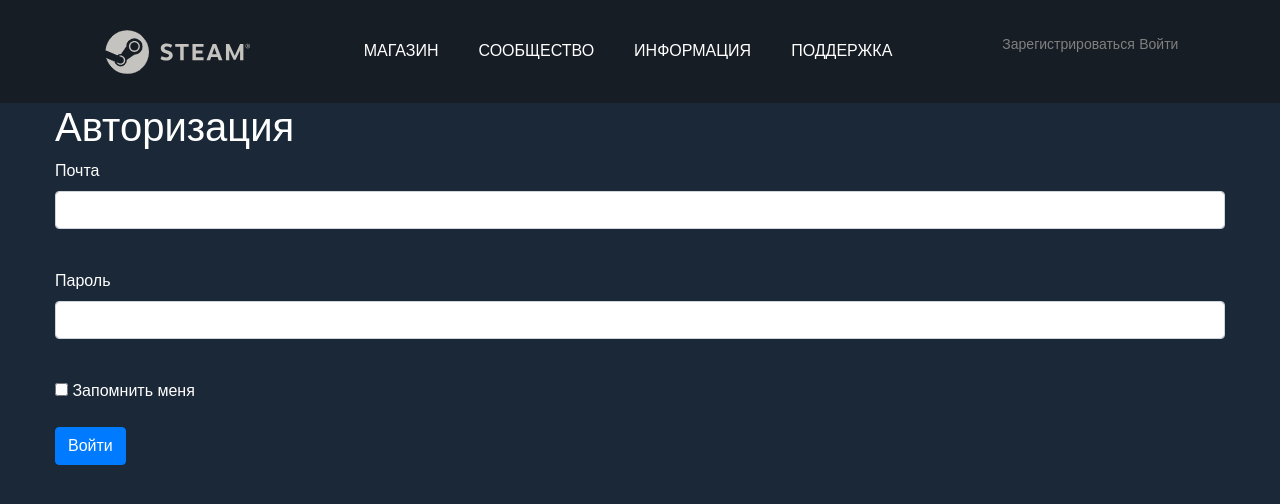
After one commit to Aleksan0922/Stearncommunity, a Flask app: template templates/login.html in a window 1280 px wide. The commit adds this page. Shown: the top 504 px of the page. Run offline with Flask 3, Linux system fonts and the light colour scheme; the template is opened without the code that fills it: values that come from a table or form of the project are taken from there, others are empty; some libraries are stand-ins or nearby versions.

Commit message:
Добавил header и игру

```diff
--- /dev/null
+++ b/main.py
@@ -0,0 +1,84 @@
+from flask import make_response, jsonify
+import datetime
+
+from wtforms import EmailField, PasswordField, BooleanField, SubmitField, IntegerField, DateTimeField
+from wtforms.validators import DataRequired
+from wtforms.fields.simple import StringField
+
+from flask import Flask, abort
+from flask import render_template, request, redirect
+from flask_wtf import FlaskForm
+from flask_login import LoginManager, login_user, logout_user, login_required, current_user
+from flask_restful import reqparse, abort, Api, Resource
+
+from data import db_session
+from data.users import User
+
+app = Flask(__name__)
+app.config['SECRET_KEY'] = 'yandexlyceum_secret_key'
+api = Api(app)
+
+login_manager = LoginManager()
+login_manager.init_app(app)
+
+db_session.global_init("db/stearn_users.db")
+
+
+def main():
+    db_session.global_init("db/stearn_users.db")
+    app.run(host='127.0.0.1', port=5000)
+
+
+class LoginForm(FlaskForm):
+    email = EmailField('Почта', validators=[DataRequired()])
+    password = PasswordField('Пароль', validators=[DataRequired()])
+    remember_me = BooleanField('Запомнить меня')
+    submit = SubmitField('Войти')
+
+
+@app.route('/')
+@app.route('/index')
+def index():
+    return render_template('index.html')
+
+
+@login_manager.user_loader
+def load_user(user_id):
+    db_sess = db_session.create_session()
+    return db_sess.query(User).get(user_id)
+
+
+@app.route('/logout')
+@login_required
+def logout():
+    logout_user()
+    return redirect("/")
+
+
+@app.route('/login', methods=['GET', 'POST'])
+def login():
+    form = LoginForm()
+    if form.validate_on_submit():
+        db_sess = db_session.create_session()
+        user = db_sess.query(User).filter(User.email == form.email.data).first()
+        if user and user.check_password(form.password.data):
+            login_user(user, remember=form.remember_me.data)
+            return redirect("/")
+        return render_template('login.html',
+                               message="Неправильный логин или пароль",
+                               form=form)
+    return render_template('login.html', title='Авторизация', form=form)
+
+
+@app.errorhandler(404)
+def not_found(error):
+    return make_response(jsonify({'error': 'Not found'}), 404)
+
+
+@app.errorhandler(400)
+def bad_request(_):
+    return make_response(jsonify({'error': 'Bad Request'}), 400)
+
+
+if __name__ == '__main__':
+    main()
--- a/static/css/style.css
+++ b/static/css/style.css
@@ -1,9 +1,112 @@
+* {
+    margin: 0;
+    padding: 0;
+}
+
 body {
-    background-color: #19191A;
+    background-color: #1b2838;
     font-family: 'Arial', sans-serif;
     color: white;
+    overflow: hidden;
+}
+
+.container {
+    max-width: 1200px;
+    margin: 0 auto;
 }
 
 .header-text{
     font-color: #FFFFFF;
 }
+
+.header {
+    background-color: #171d25;
+    padding: 24px 0;
+}
+
+.main-nav {
+    display: flex;
+    align-items: center;
+}
+
+.login {
+    margin-top: 100px;
+    color: grey;
+    font-size: 14px;
+    text-decoration: none;
+    cursor: pointer;
+}
+
+.header .container {
+    display: flex;
+    align-items: center;
+    justify-content: center;
+}
+
+.header-list {
+    list-style: none;
+    padding-top: 15px;
+    padding-left: 90px;
+    padding-right: 90px;
+    display: flex;
+}
+
+.header-item {
+    margin-right: 20px;
+    margin-left: 20px;
+}
+
+.header-item a {
+    color: white;
+    font-size: 16px;
+    text-decoration: none;
+    cursor: pointer;
+}
+
+.header-item a:hover {
+    color: white;
+    border-bottom: 2px solid white;
+}
+
+.main-logo img {
+    vertical-align: bottom;
+}
+
+
+
+.main-game {
+    margin-top: 24px;
+    background-color: #1b2c3b;
+    color: white;
+    font-size: 16px;
+    text-decoration: none;
+    cursor: pointer;
+    display: flex;
+    align-items: center;
+}
+
+.main-game:hover {
+    background-color: #a9cde2;
+}
+
+.game-tags {
+    color: grey;
+    font-size: 12px;
+}
+
+.game-sale {
+    font-size: 16px;
+    margin: 24px 24px;
+    background-color: #4c6b22;
+    color: #BEEE11;
+}
+
+.game-cost-without-sale {
+    color: grey;
+    font-size: 12px;
+    text-decoration: line-through;
+}
+
+.game-cost {
+    color: #beee11;
+}
--- a/templates/base.html
+++ b/templates/base.html
@@ -7,22 +7,51 @@
           href="https://stackpath.bootstrapcdn.com/bootstrap/4.4.1/css/bootstrap.min.css"
           integrity="sha384-Vkoo8x4CGsO3+Hhxv8T/Q5PaXtkKtu6ug5TOeNV6gBiFeWPGFN9MuhOf23Q9Ifjh"
           crossorigin="anonymous">
+    <title>Steam</title>
     <link href="./static/css/style.css" type="text/css" rel="stylesheet">
-    <title>Steam</title>
 </head>
 <body>
-    <header>
-        <nav class="navbar navbar-light bg-dark">
-            <h1>Steam</h1>
+    <header class="header">
+        <div class="container">
+            <div class="logo">
+                <a href="/" class="main-src">
+                    <img src="../static/images/logo.png" alt="Steam" class="main-logo">
+                </a>
+            </div>
+            <ul class="header-list">
+                <li class="header-item">
+                    <a href="/" class="main-shop">МАГАЗИН</a>
+                </li>
+                <li class="header-item">
+                    <a href="/community" class="main-community">СООБЩЕСТВО</a>
+                </li>
+                {% if current_user.is_authenticated %}
+                    <li class="header-item">
+                        <a href="/" class="main-user">{{ current_user.name.upper() }}</a>
+                    </li>
+                    <li class="header-item">
+                        <a href="/chat" class="main-chat">ЧАТ</a>
+                    </li>
+                {% else %}
+                    <li class="header-item">
+                        <a href="/info" class="main-info">ИНФОРМАЦИЯ</a>
+                    </li>
+                {% endif %}
+                <li class="header-item">
+                    <a href="/help" class="main-help">ПОДДЕРЖКА</a>
+                </li>
+            </ul>
+            <div class="header-login">
                 {% if current_user.is_authenticated %}
                     <a class="navbar-brand" href="/logout">{{ current_user.name }}</a>
                 {% else %}
                     <p>
-                <a class="btn btn-primary " href="/register">Зарегистрироваться</a>
-                <a class="btn btn-success" href="/login">Войти</a>
+                    <a class="login" href="/register">Зарегистрироваться</a>
+                    <a class="login" href="/login">Войти</a>
                     </p>
                 {% endif %}
-        </nav>
+            </div>
+        </div>
     </header>
     <!-- Begin page content -->
     <main role="main" class="container">
--- /dev/null
+++ b/templates/login.html
@@ -0,0 +1,29 @@
+{% extends "base.html" %}
+
+{% block content %}
+    <h1>Авторизация</h1>
+    <form action="" method="post">
+        {{ form.hidden_tag() }}
+        <p>
+            {{ form.email.label }}<br>
+            {{ form.email(class="form-control", type="email") }}<br>
+            {% for error in form.email.errors %}
+                <div class="alert alert-danger" role="alert">
+                    {{ error }}
+                </div>
+            {% endfor %}
+        </p>
+        <p>
+            {{ form.password.label }}<br>
+            {{ form.password(class="form-control", type="password") }}<br>
+            {% for error in form.password.errors %}
+                <div class="alert alert-danger" role="alert">
+                    {{ error }}
+                </div>
+            {% endfor %}
+        </p>
+        <p>{{ form.remember_me() }} {{ form.remember_me.label }}</p>
+        <p>{{ form.submit(type="submit", class="btn btn-primary") }}</p>
+        <div>{{ message }}</div>
+    </form>
+{% endblock %}
```
Also changed, not shown: templates/forms.html (added, +19 -0 lines), templates/index.html (+15 -2 lines), static/images/logo.png (added), static/images/midnight.png (added). Lines whose indentation alone changed are shown as unchanged.
